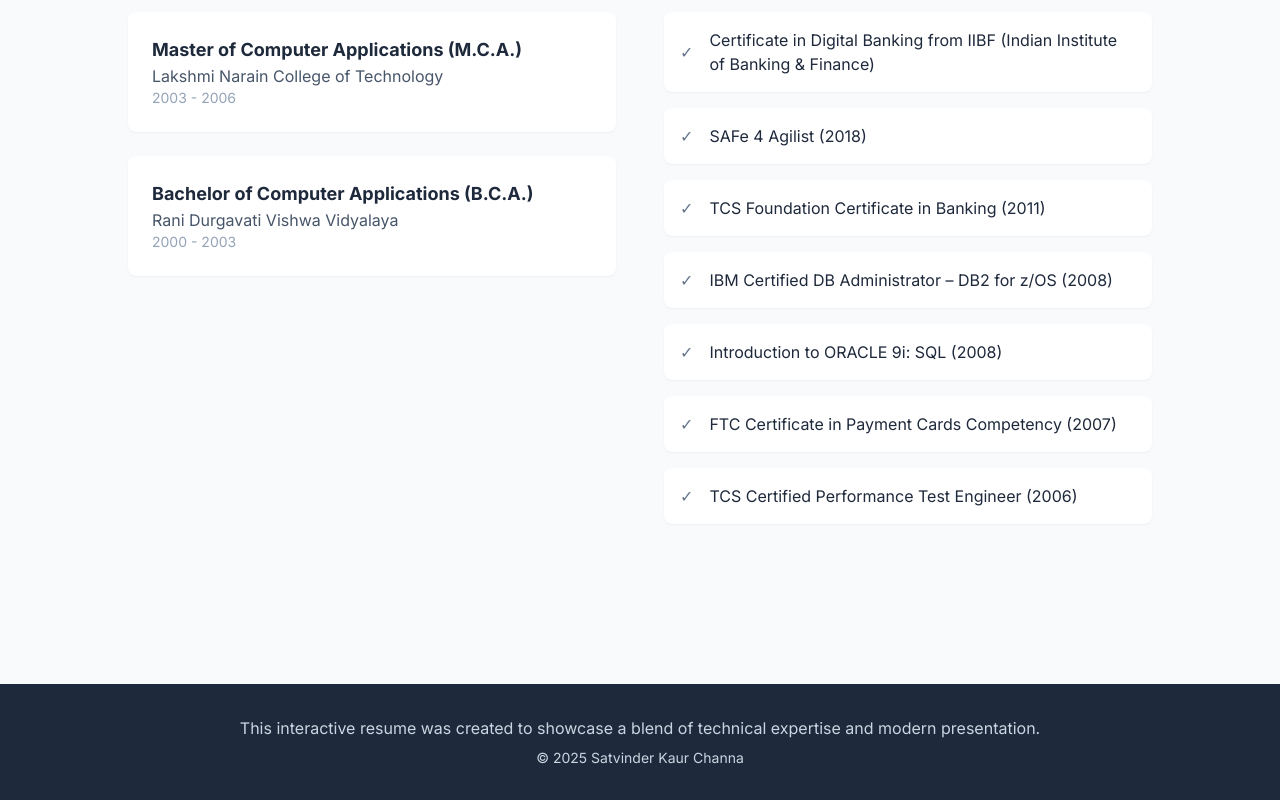
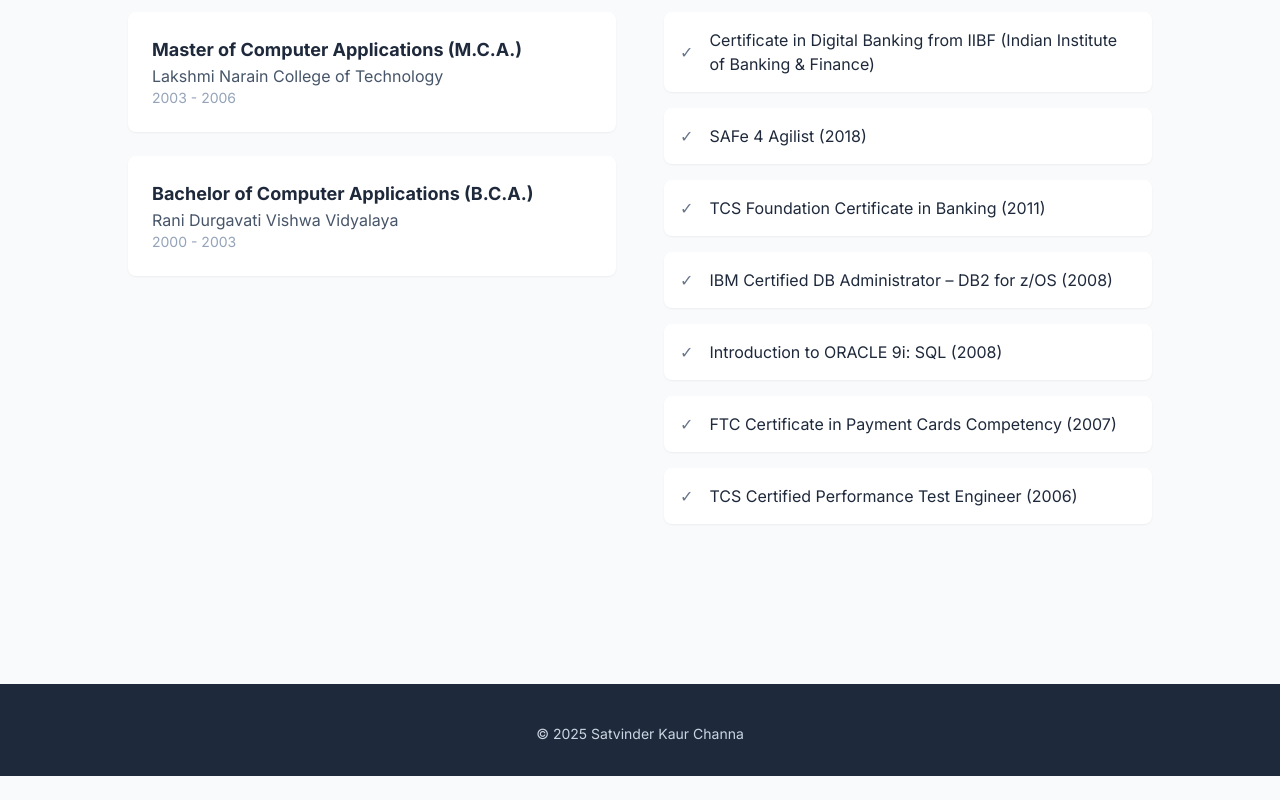
Before and after one commit to satvinderkaurchanna/resume, a plain HTML site: page index.html in a window 1280 px wide. Shown: the part 2536-3336 px from the top of the page. After the commit the page ends 3312 px from the top, so only its background shows below. Drawn offline with nearby package versions, Linux system fonts and the light colour scheme.

Commit message:
Update index.html

```diff
--- a/index.html
+++ b/index.html
@@ -350,7 +350,6 @@
 
     <footer class="bg-slate-800 text-slate-300 mt-16 md:mt-24">
         <div class="container mx-auto px-6 py-8 text-center">
-            <p>This interactive resume was created to showcase a blend of technical expertise and modern presentation.</p>
             <p class="text-sm mt-2">&copy; 2025 Satvinder Kaur Channa</p>
         </div>
     </footer>
```
